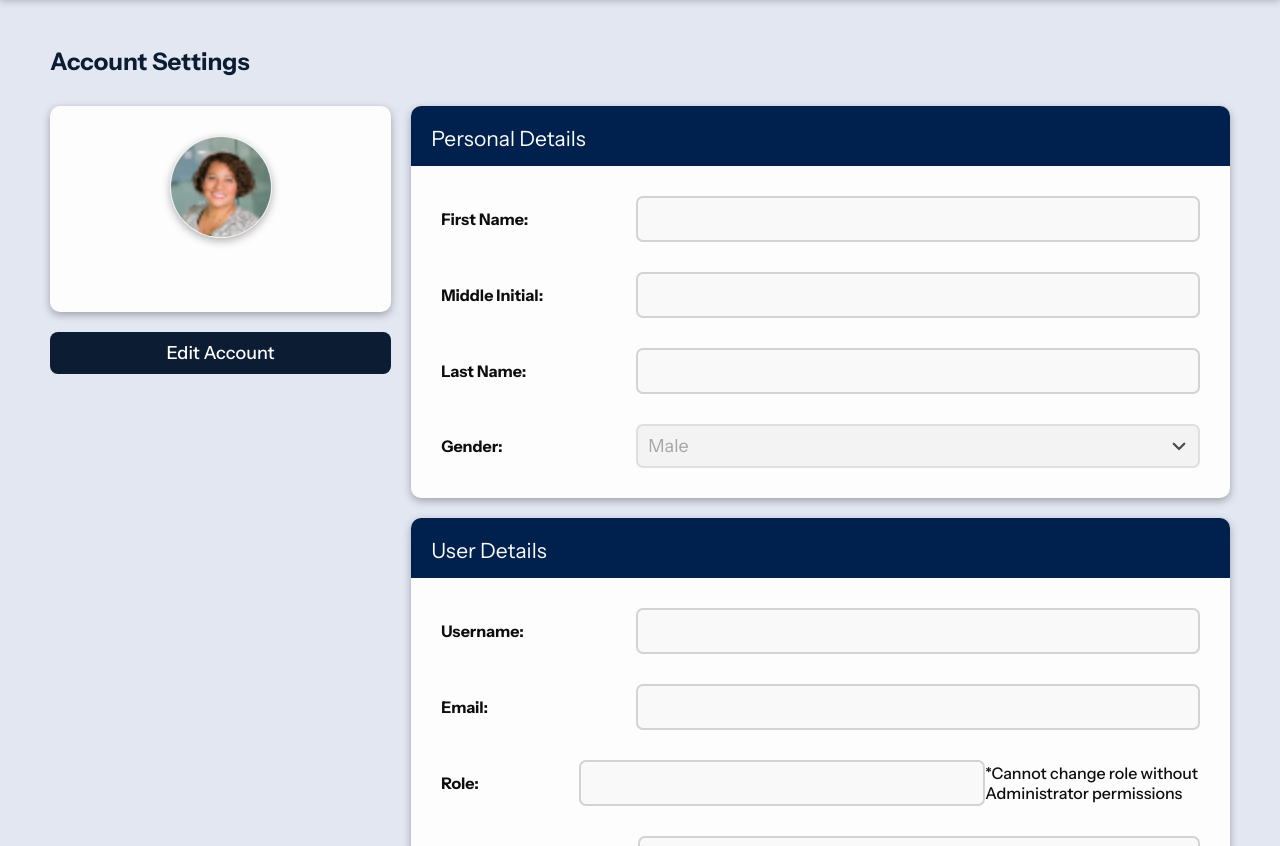
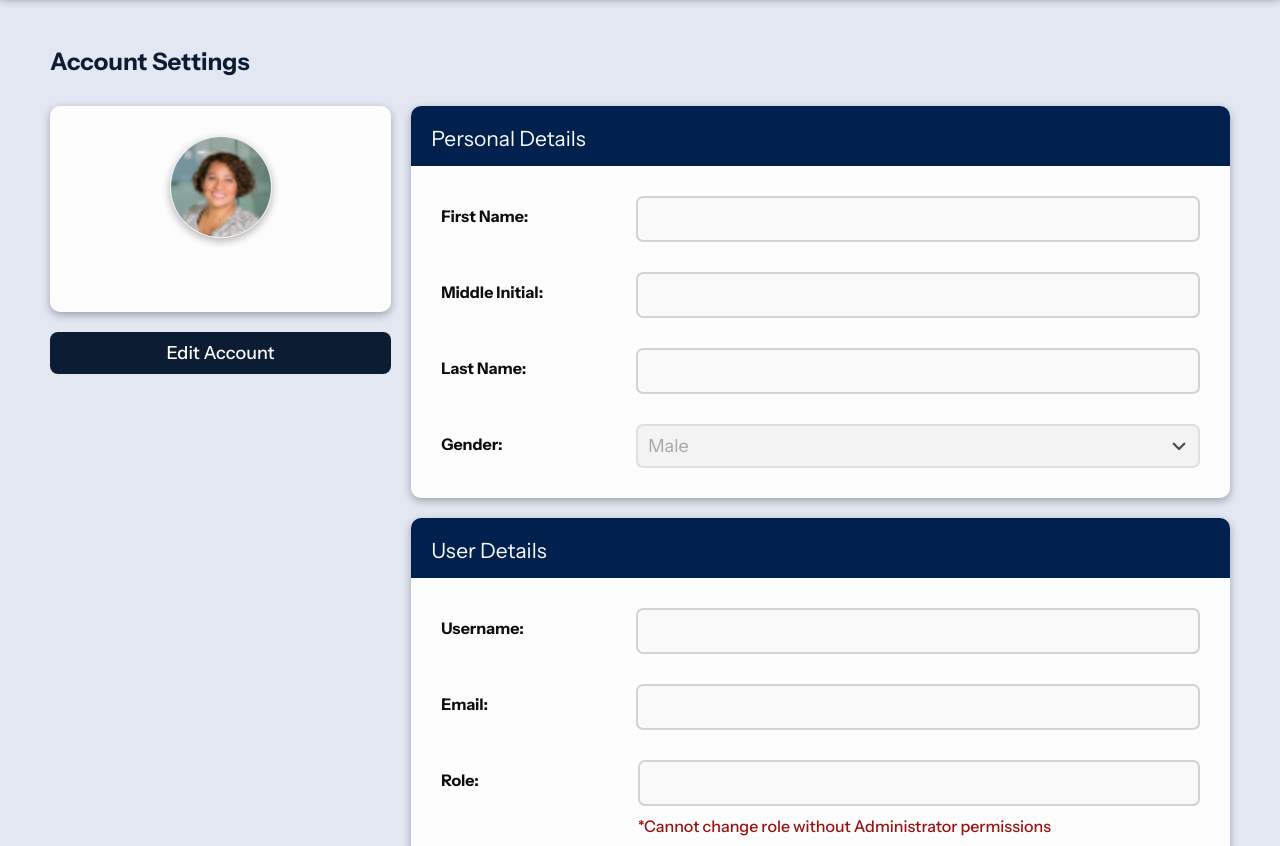
Before and after one commit to Rhazh/WireWits, a plain HTML site: page profile_settings.html in a window 1280 px wide. Shown: the part 73-919 px from the top of the page. Drawn offline with Linux system fonts and the light colour scheme; sample sign-in values are in the browser's storage.

Commit message:
Updated CSS for Profile
Updated the warning span for user role

```diff
--- a/profile_settings.html
+++ b/profile_settings.html
@@ -241,29 +241,27 @@
                                 </div>
                                 <div class="settings-section-field">
                                     <strong>Role:</strong>
-                                    <input type="text" id="roleInput" value="" disabled>
-                                    <span id="roleMessage">*Cannot change role without Administrator permissions</span>
+                                    <div class="settings-section-input">
+                                        <input type="text" id="roleInput" value="" disabled>
+                                        <span id="roleMessage" class="warning">*Cannot change role without Administrator permissions</span>
+                                    </div>
                                 </div>
                                 <div class="settings-section-field">
                                     <strong>Password:</strong>
                                     <div class="password-container">
                                     <input type="password" id="passwordInput" value="" disabled>
-                                    <svg id="togglePassword" xmlns="http://www.w3.org/2000/svg" width="24" height="24" fill="none"
-                                viewBox="0 0 24 24" style="display: none;">
-                                <path stroke="currentColor" stroke-linecap="round" stroke-linejoin="round" stroke-width="2"
-                                    d="M12 5c-5.25 0-9.568 3.832-11 7 1.432 3.168 5.75 7 11 7s9.568-3.832 11-7c-1.432-3.168-5.75-7-11-7zm0 4a3 3 0 1 1 0 6 3 3 0 0 1 0-6z" />
-                            </svg>
-                            </div>
+                                        <svg id="togglePassword" xmlns="http://www.w3.org/2000/svg" width="24" height="24" fill="none" viewBox="0 0 24 24" style="display: none;">
+                                            <path stroke="currentColor" stroke-linecap="round" stroke-linejoin="round" stroke-width="2" d="M12 5c-5.25 0-9.568 3.832-11 7 1.432 3.168 5.75 7 11 7s9.568-3.832 11-7c-1.432-3.168-5.75-7-11-7zm0 4a3 3 0 1 1 0 6 3 3 0 0 1 0-6z" />
+                                        </svg>
+                                    </div>
                                 </div>
                                 <div class="settings-section-field" style="display: none;">
                                     <strong>Confirm Password:</strong>
                                     <div class="password-container">
-                                    <input type="password" id="passwordConfirmInput" value="" disabled>
-                                    <svg id="togglePassword" xmlns="http://www.w3.org/2000/svg" width="24" height="24" fill="none"
-                                viewBox="0 0 24 24" style="display: none;">
-                                <path stroke="currentColor" stroke-linecap="round" stroke-linejoin="round" stroke-width="2"
-                                    d="M12 5c-5.25 0-9.568 3.832-11 7 1.432 3.168 5.75 7 11 7s9.568-3.832 11-7c-1.432-3.168-5.75-7-11-7zm0 4a3 3 0 1 1 0 6 3 3 0 0 1 0-6z" />
-                            </svg>
+                                        <input type="password" id="passwordConfirmInput" value="" disabled>
+                                        <svg id="togglePassword" xmlns="http://www.w3.org/2000/svg" width="24" height="24" fill="none" viewBox="0 0 24 24" style="display: none;">
+                                            <path stroke="currentColor" stroke-linecap="round" stroke-linejoin="round" stroke-width="2" d="M12 5c-5.25 0-9.568 3.832-11 7 1.432 3.168 5.75 7 11 7s9.568-3.832 11-7c-1.432-3.168-5.75-7-11-7zm0 4a3 3 0 1 1 0 6 3 3 0 0 1 0-6z" />
+                                        </svg>
                                     </div>
                                 </div>
 
--- a/styles.css
+++ b/styles.css
@@ -80,7 +80,8 @@ footer {
     box-sizing: border-box;
 }
 
-.required {
+.required,
+.warning {
     color: #991111;
 }
 
@@ -1372,11 +1373,18 @@ button {
 
 .settings-section-field {
     display: flex;
-    align-items: center;
 }
 
 .settings-section-field strong {
     width: 35%;
+    padding: 10px 0;
+}
+
+.settings-section-input {
+    display: flex;
+    flex-direction: column;
+    width: 100%;
+    gap: 10px;
 }
 
 .settings-acc-info {
```
